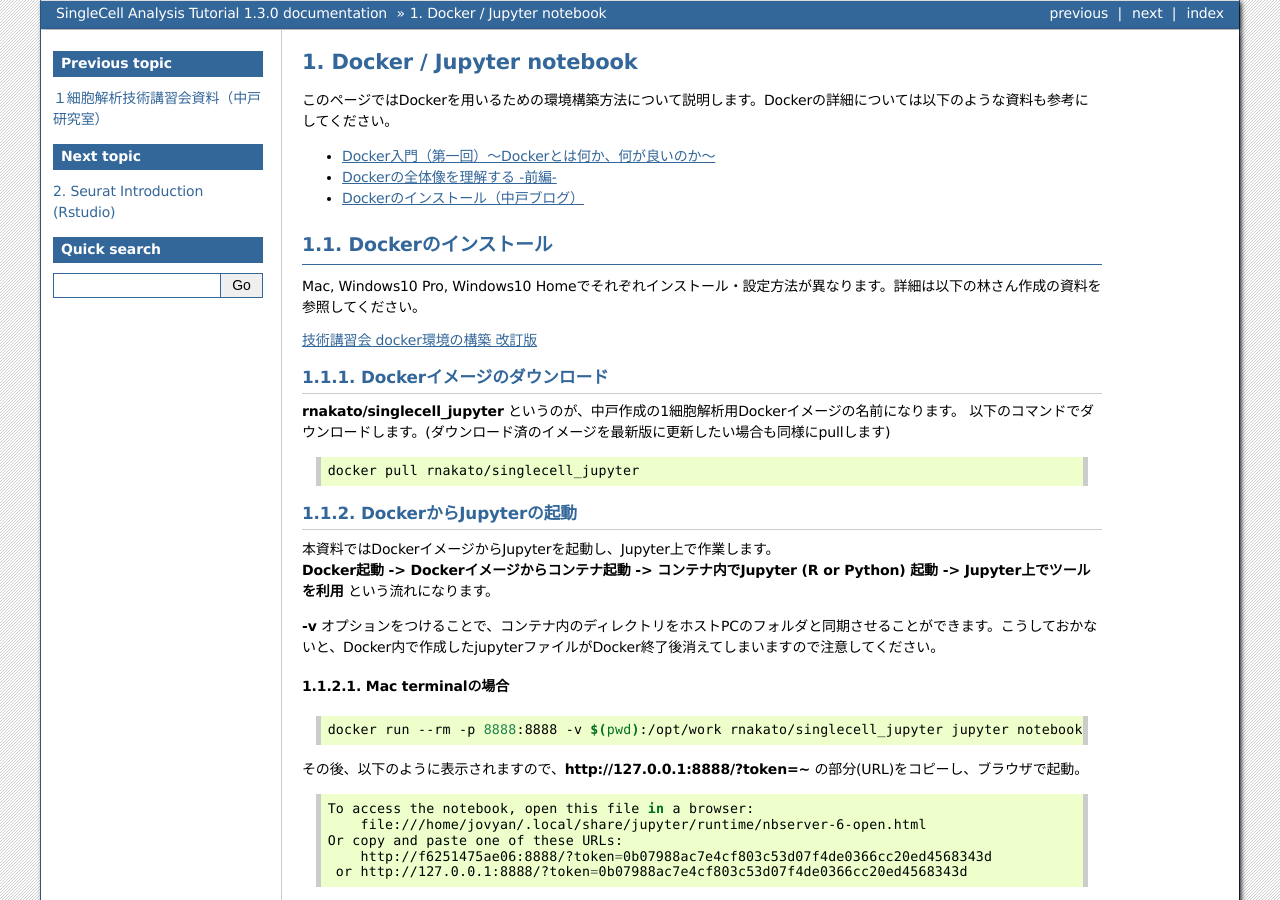
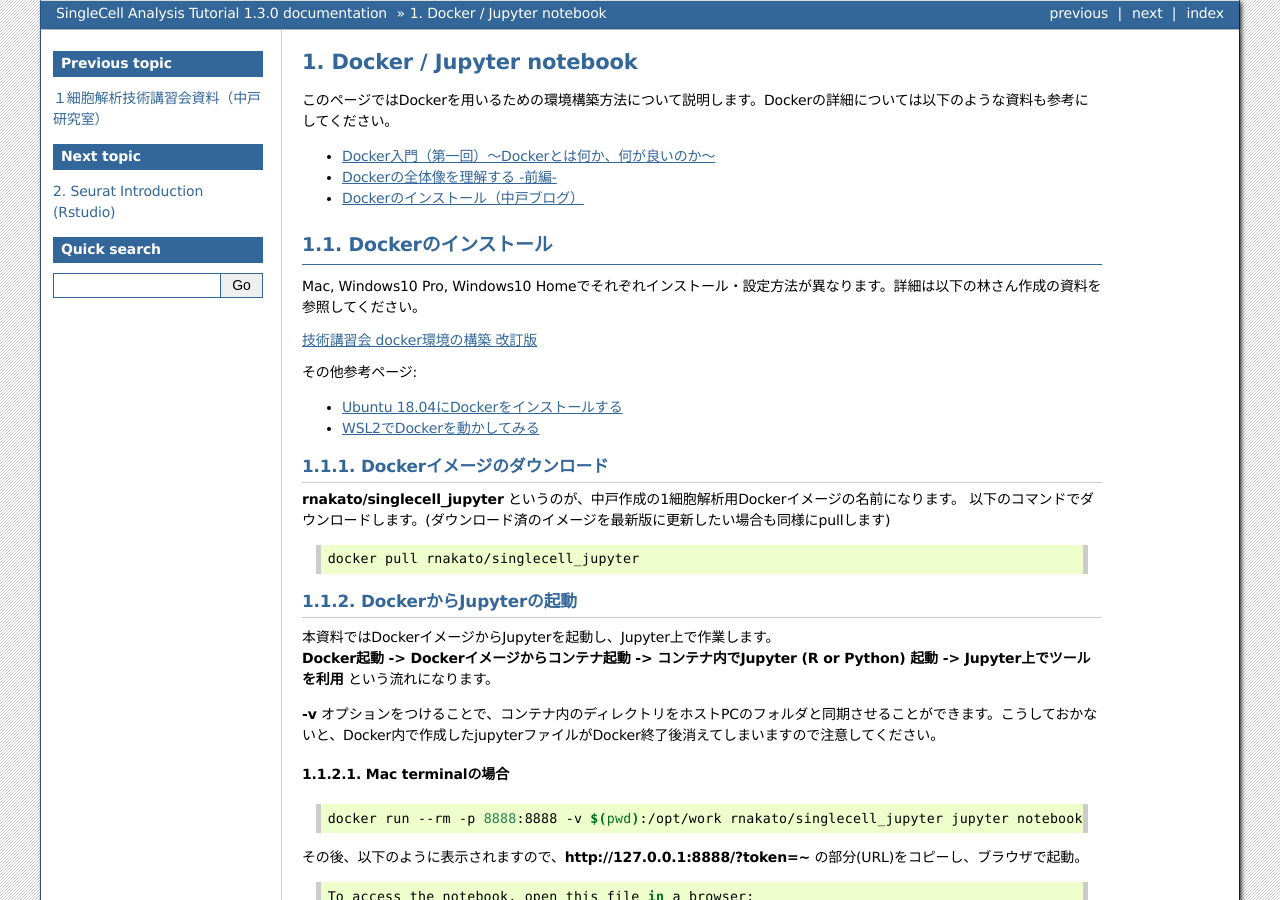
Before and after one commit to rnakato/SinglecellAnalysisTutorial, a Sphinx documentation site: the page built from docs/notebooks/Docker.rst, in a window 1280 px wide and 900 px high. Built offline with Sphinx 7.4.7, drawn with Linux system fonts in a browser that asks for light colours; pages that are not in the unit, such as notebooks, are missing from menus.

Commit message:
modify Manual

```diff
--- a/docs/notebooks/Docker.rst
+++ b/docs/notebooks/Docker.rst
@@ -14,6 +14,11 @@ Dockerのインストール
 Mac, Windows10 Pro, Windows10 Homeでそれぞれインストール・設定方法が異なります。詳細は以下の林さん作成の資料を参照してください。
 
 `技術講習会 docker環境の構築 改訂版 <./hayashi.pdf>`_
+
+その他参考ページ:
+
+* `Ubuntu 18.04にDockerをインストールする <https://qiita.com/iganari/items/fe4889943f22fd63692a>`_
+* `WSL2でDockerを動かしてみる <https://www.techceed-inc.com/engineer_blog/6671/>`_
 
 Dockerイメージのダウンロード
 ==============================
```
